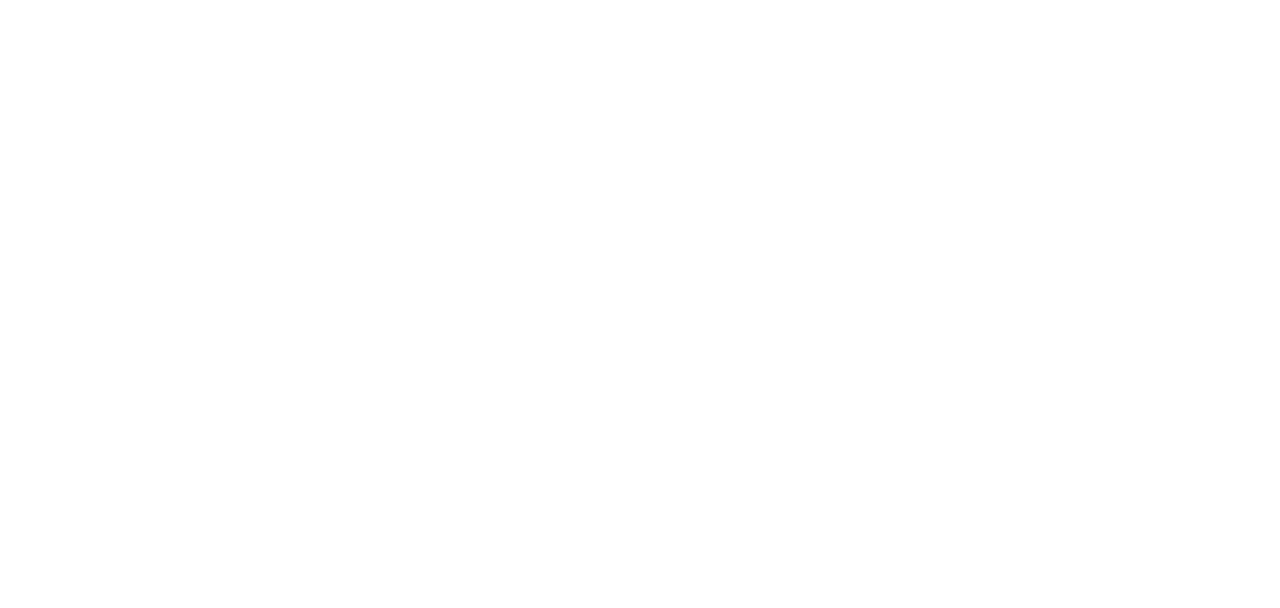
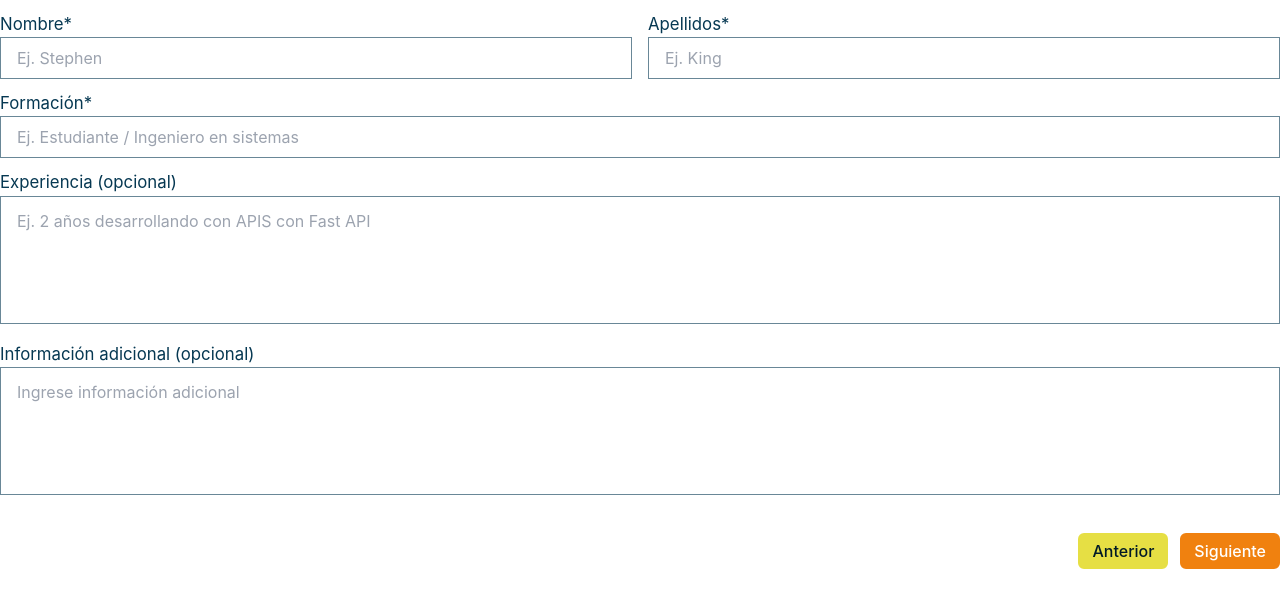
Before and after one commit to devmatchworking/hackaton-tribu1-frontend, a React (Vite) app: page / in a window 1280 px wide. Shown: the top 608 px of the page. Built offline with nearby package versions, Linux system fonts and the light colour scheme.

Commit message:
complete user form component

```diff
--- a/package.json
+++ b/package.json
@@ -12,7 +12,8 @@
   "dependencies": {
     "formik": "^2.4.6",
     "react": "^18.2.0",
-    "react-dom": "^18.2.0"
+    "react-dom": "^18.2.0",
+    "react-router-dom": "^6.23.0"
   },
   "devDependencies": {
     "@types/react": "^18.2.66",
--- a/src/App.jsx
+++ b/src/App.jsx
@@ -1,5 +1,12 @@
+import { UserForm } from "./components/UserForm/UserForm";
+import { FormContext, FormProvider } from "./context/Form-Context";
 function App() {
-  return <></>;
+  return (
+    <>
+      <FormProvider>
+        <UserForm />
+      </FormProvider>
+    </>
+  );
 }
-
 export default App;
--- a/src/components/UserForm/UserForm.css
+++ b/src/components/UserForm/UserForm.css
@@ -27,4 +27,8 @@
         @apply text-red-600 py-1
     }
 
+    .form-buttons-container{
+        @apply mt-8 fixed right-0
+    }
+
 }
--- a/src/components/UserForm/UserForm.jsx
+++ b/src/components/UserForm/UserForm.jsx
@@ -1,7 +1,15 @@
 import React from 'react'
+import { FormContext } from '../../context/Form-Context'
 import { Formik, Form, Field, ErrorMessage } from 'formik'
+import { BackButton } from '../../shared/BackButton/BackButton'
+import { NextButton } from '../../shared/NextButton/NextButton'
 import './UserForm.css'
+
 export const UserForm = () => {
+
+    const { userForm, setUserForm } = React.useContext(FormContext)
+
+
     return (
         <Formik
             initialValues={{
@@ -41,7 +49,7 @@
                     } else if (values.experience.length > 500) {
                         errors.experience = 'Experiencia debe tener menos de 500 caracteres'
                     }
-                    else if (!/^[a-zA-Z\s]*$/.test(values.experience)) {
+                    else if (!/^[a-zA-Z0-9\u00C0-\u024F\s]*$/.test(values.experience)) {
                         errors.experience = 'Experiencia solo puede contener letras'
                     }
                 }
@@ -51,48 +59,56 @@
                     } else if (values.additionalInfo.length > 500) {
                         errors.additionalInfo = 'Información adicional debe tener menos de 500 caracteres'
                     }
-                    else if (!/^[a-zA-Z\s]*$/.test(values.additionalInfo)) {
+                    else if (!/^[a-zA-Z0-9\u00C0-\u024F\s]*$/.test(values.additionalInfo)) {
                         errors.additionalInfo = 'Información adicional solo puede contener letras'
                     }
                 }
                 return errors
             }}
             onSubmit={(e) => {
-                console.log(e.target.values)
+                setUserForm(e)
+                console.log(e)
             }}
         >
-            {({ errors}) => (
+            {({ errors }) => (
                 <Form className='form' >
-                    {console.log(errors)}
                     <div className='flex'>
                         <div className='form-input-container grow pr-2'>
                             <p className='form-label'>Nombre*</p>
-                        <Field type="text" name="name" placeholder="Ej. Stephen" className={`form-input`}/>
+                            <Field type="text" name="name" placeholder="Ej. Stephen" className={`form-input`} />
                             <ErrorMessage name="name" component={() => <div className='error'>{errors.name}</div>} />
                         </div>
                         <div className='form-input-container grow pl-2'>
                             <p className='form-label'>Apellidos*</p>
-                        <Field type="text" name="lastName" placeholder="Ej. King" className={`form-input `}/>
+                            <Field type="text" name="lastName" placeholder="Ej. King" className={`form-input `} />
                             <ErrorMessage name="lastName" component={() => <div className='error'>{errors.lastName}</div>} />
                         </div>
                     </div>
 
                     <div className='form-input-container'>
                         <p className='form-label'>Formación*</p>
-                        <Field type="text" name="education" placeholder="Ej. Estudiante / Ingeniero en sistemas" className={`form-input`}/>
+                        <Field type="text" name="education" placeholder="Ej. Estudiante / Ingeniero en sistemas" className={`form-input`} />
                         <ErrorMessage name="education" component={() => <div className='error'>{errors.education}</div>} />
                     </div>
                     <div className='form-input-container'>
                         <p className='form-label'>Experiencia (opcional)</p>
-                        <Field type="text" as="textarea" name="experience" placeholder="Ej. 2 años desarrollando con APIS con Fast API"  className={`form-input ${errors.experience ? 'error-input' : ''} form-area`}/>
+                        <Field type="text" as="textarea" name="experience" placeholder="Ej. 2 años desarrollando con APIS con Fast API" className={`form-input ${errors.experience ? 'error-input' : ''} form-area`} />
 
-                        <ErrorMessage name="experience" component={() => <div className='error'>{errors.experience}</div>}/>
+                        <ErrorMessage name="experience" component={() => <div className='error'>{errors.experience}</div>} />
                     </div>
                     <div className='form-input-container'>
                         <p className='form-label'>Información adicional (opcional)</p>
-                        <Field type="text" as="textarea" name="additionalInfo" placeholder="Ingrese información adicional" className={`form-input ${errors.additionalInfo ? 'error-input' : ''} form-area`}/>
+                        <Field type="text" as="textarea" name="additionalInfo" placeholder="Ingrese información adicional" className={`form-input ${errors.additionalInfo ? 'error-input' : ''} form-area`} />
 
                         <ErrorMessage name="additionalInfo" component={() => <div className='error'>{errors.additionalInfo}</div>} />
+                    </div>
+
+                    <div className='form-buttons-container'>
+                        <BackButton text="Anterior" />
+                        <div className='inline ml-3'>
+                            <NextButton text="Siguiente" />
+                        </div>
+
                     </div>
                 </Form>
             )}
--- a/src/context/Form-Context.jsx
+++ b/src/context/Form-Context.jsx
@@ -1,13 +1,25 @@
 import React from "react";
-
 const FormContext = React.createContext();
 
 function FormProvider({ children }) {
 
+    const [userForm, setUserForm] = React.useState({
+        name: '',
+        lastName: '',
+        education: '',
+        experience: '',
+        additionalInfo: '',
+    })
 
+    const [companyForm, setCompanyForm] = React.useState({
+        name: '',
+        appliedPosition: '',
+        recipient: '',
+        recipientPosition: '',
+    })
 
     return (
-        <FormContext.Provider value={{}}>
+        <FormContext.Provider value={{userForm, setUserForm, companyForm, setCompanyForm}}>
             {children}
         </FormContext.Provider>
     );
--- a/src/index.css
+++ b/src/index.css
@@ -1,13 +1,6 @@
 @tailwind base;
 @tailwind components;
 @tailwind utilities;
-
-
-@layer components{
-  .btn{
-    @apply bg-blue-500
-  }
-}
 
 *{
   margin: 0;
--- /dev/null
+++ b/src/shared/BackButton/BackButton.css
@@ -0,0 +1,15 @@
+@tailwind base;
+@tailwind components;
+@tailwind utilities;
+
+@layer components{
+
+    .btn{
+        @apply rounded-md px-3 py-1 border-2
+    }
+
+    .back-button{
+        @apply bg-daffodil text-dark-navy font-medium border-daffodil
+        hover:border-dark-navy hover:bg-white
+    }
+}
--- /dev/null
+++ b/src/shared/BackButton/BackButton.jsx
@@ -0,0 +1,12 @@
+import React from 'react'
+import './BackButton.css'
+
+
+export const BackButton = ({text, onClick}) => {
+
+  return (
+    <>
+      <button className="back-button btn" type='button'>{text}</button>
+    </>
+  )
+}
--- /dev/null
+++ b/src/shared/NextButton/NextButton.css
@@ -0,0 +1,9 @@
+@tailwind base;
+@tailwind components;
+@tailwind utilities;
+
+@layer components{
+    .next-button{
+        @apply bg-tangerine text-white font-medium border-tangerine hover:brightness-110
+    }
+}
--- /dev/null
+++ b/src/shared/NextButton/NextButton.jsx
@@ -0,0 +1,9 @@
+import React from 'react'
+import './NextButton.css'
+export const NextButton = ({text}) => {
+  return (
+    <>
+        <button className='next-button btn' type='submit'>{text}</button>
+    </>
+  )
+}
```
Also changed, not shown: 1 other file (tests, documents, lock files or other folders). Lines whose indentation alone changed are shown as unchanged.
